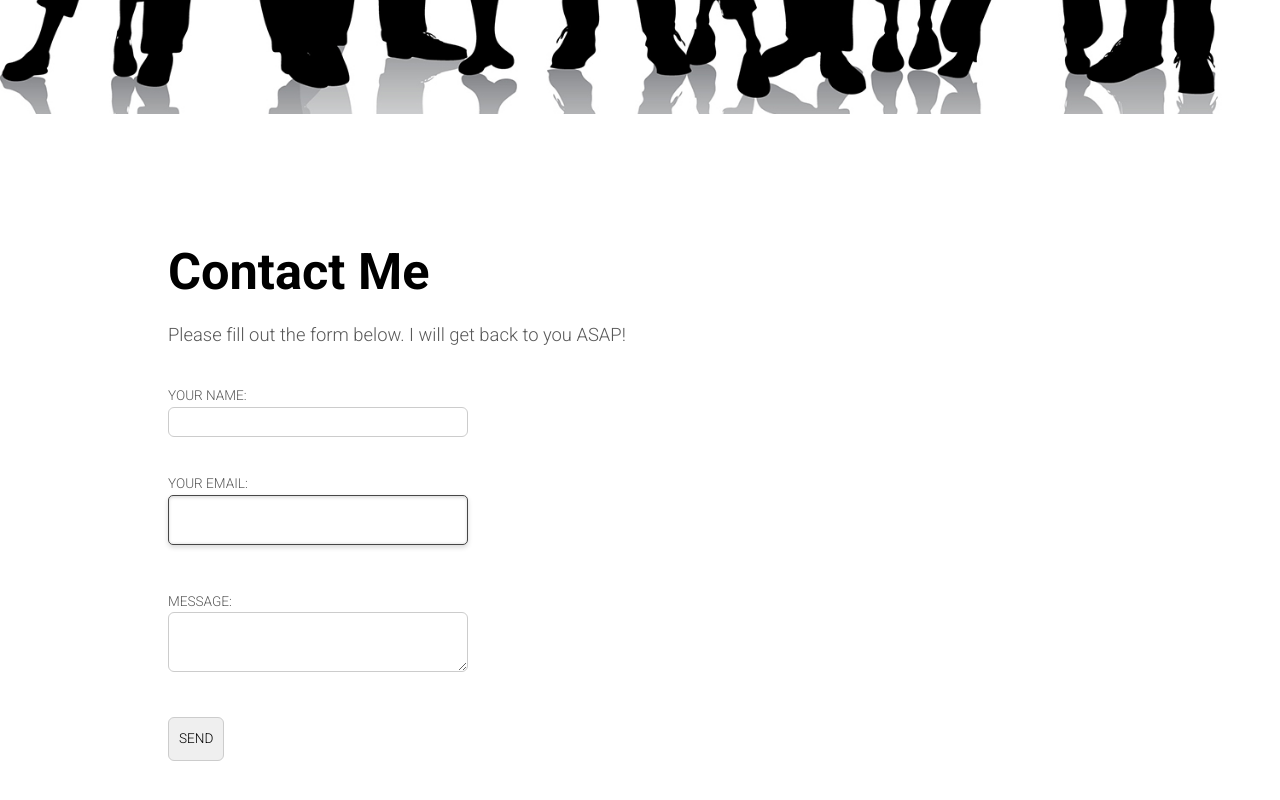
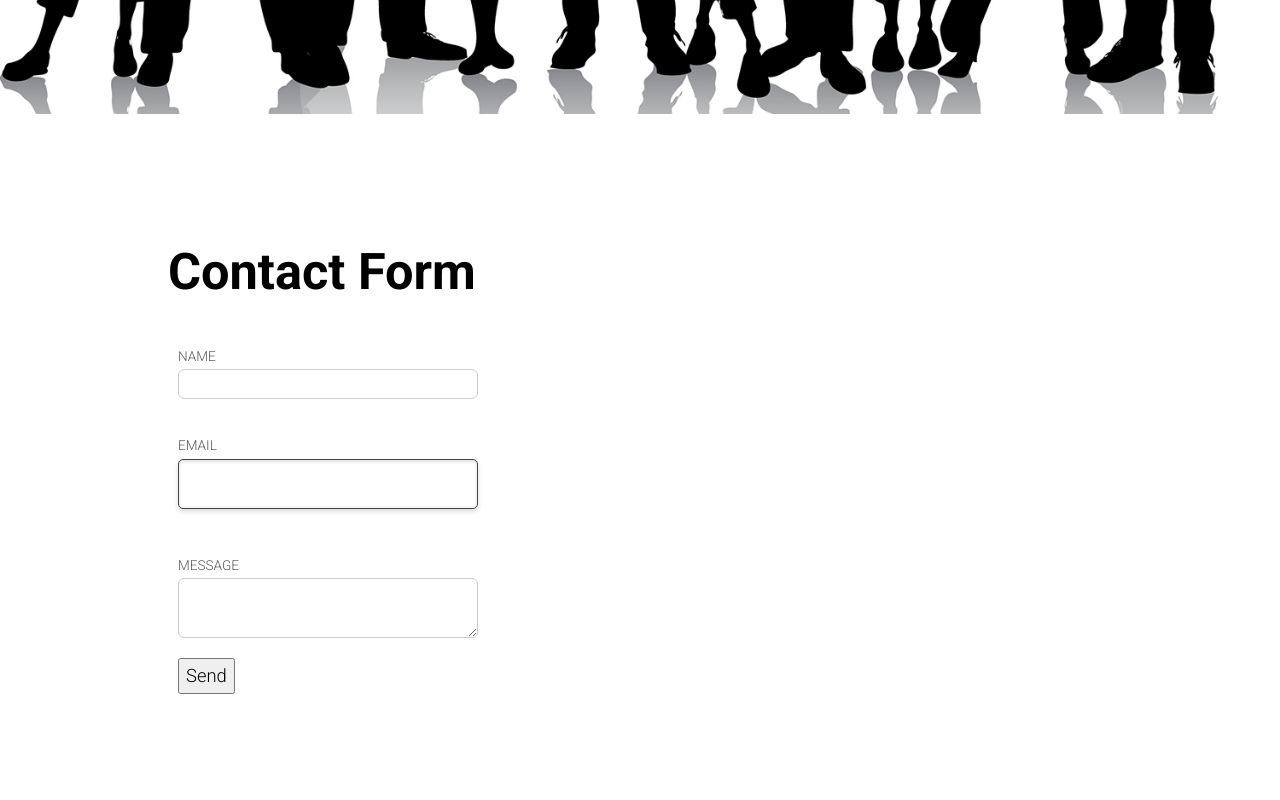
Before and after one commit to peterajones/peterjonesdev2022, a Next.js app: page /contact in a window 1280 px wide. Shown: the part 446-1246 px from the top of the page. Built offline with nearby package versions, Linux system fonts and the light colour scheme; no server answers; a web font is replaced by a local one.

Commit message:
fixing the contact form

```diff
--- a/package.json
+++ b/package.json
@@ -5,12 +5,13 @@
     "dev": "next dev -p 3000",
     "https": "node server.js",
     "build": "next build && next export",
-    "start": "next start",
+    "start": "next start -p 3001",
     "lint": "next lint"
   },
   "dependencies": {
     "@chakra-ui/react": "^1.7.3",
     "@fortawesome/fontawesome-free": "^5.15.4",
+    "@fortawesome/fontawesome-svg-core": "^6.1.1",
     "@fortawesome/free-solid-svg-icons": "^5.15.4",
     "@fortawesome/react-fontawesome": "^0.1.16",
     "@next-auth/mongodb-adapter": "^1.0.1",
@@ -21,6 +22,7 @@
     "mongodb": "^4.2.2",
     "next": "12.0.7",
     "next-auth": "4.0.6",
+    "next-optimized-images": "^2.6.2",
     "nodemailer": "^6.7.2",
     "nprogress": "^0.2.0",
     "react": "17.0.2",
--- a/pages/contact/ContactForm.js
+++ b/pages/contact/ContactForm.js
@@ -1,105 +1,68 @@
-import { useState } from "react";
-// import { Redirect } from 'react-router-dom';
+import { useState, useEffect } from 'react';
+import Head from 'next/head'
+// import styles from '../styles/Home.module.css'
 
-const encode = data => {
-	return Object.keys(data)
-		.map(key => encodeURIComponent(key) + "=" + encodeURIComponent(data[key]))
-		.join("&");
-};
+export default function Home() {
+  const [success, setSuccess] = useState(false);
 
-export default function ContactForm(props) {
-	console.log(props);
-	const [data, setData] = useState({
-		name: "",
-		email: "",
-		message: "",
-	});
-
-	/* Here’s the juicy bit for posting the form submission */
-
-	const handleSubmit = e => {
-		console.log({ ...data });
-		fetch("/", {
-			method: "POST",
-			headers: { "Content-Type": "application/x-www-form-urlencoded" },
-			body: encode({ "form-name": "contactForm", ...data }),
-		})
-			.then(() =>
-				setData({
-					name: "",
-					email: "",
-					message: "",
-				})
-			)
-			.catch(error => alert(error));
-		e.preventDefault();
-		props.history.push("/contact/success");
-	};
-
-	const handleChange = e => {
-		const { name, value } = e.target;
-		setData({
-			...data,
-			[name]: value,
-		});
-	};
+  useEffect(() => {
+    if ( window.location.search.includes('success=true') ) {
+      setSuccess(true);
+    }
+  }, []);
 
   return (
-		<form
-			name="contactForm"
-			action="/contact/success"
-			method="POST"
-			data-netlify-recaptcha="true"
-			data-netlify="true"
-			Content-Type="application/x-www-form-urlencoded"
-			// style={{ minHeight: "400px" }}
-			onSubmit={handleSubmit}
-		>
-			<input type="hidden" name="form-name" value="contactForm" />
+    <>
+      <div className='container'>
+        {/* <Head>
+          <title>Contact Form</title>
+          <link rel="icon" href="/favicon.ico" />
+        </Head> */}
+
+        <main className='main'>
+          <h1 className='title'>Contact Form</h1>
+
+          {success && (
+            <p style={{ color: 'green'}}>
+              Successfully submitted form!
+            </p>
+          )}
+
+          <div className='grid'>
+            <div className='card'>
+              <form name="contact" method="POST" action="/?success=true" data-netlify="true">
+                <input type="hidden" name="form-name" value="contact" />
                 <p>
-				<label htmlFor="name">
-					Your Name:{" "}
-					<input
-						type="text"
-						name="name"
-						id="name"
-						value={data.name}
-						required
-						onChange={handleChange}
-					/>
-				</label>
+                  <label htmlFor="name">Name</label>
+                  <input type="text" id="name" name="name" />
                 </p>
                 <p>
-				<label htmlFor="email">
-					Your Email:{" "}
-					<input
-						type="email"
-						name="email"
-						id="email"
-						value={data.email}
-						required
-						onChange={handleChange}
-					/>
-				</label>
+                  <label htmlFor="email">Email</label>
+                  <input type="text" id="email" name="email" />
                 </p>
                 <p>
-				<label htmlFor="message">
-					Message:{" "}
-					<textarea
-						name="message"
-						id="message"
-						value={data.message}
-						required
-						onChange={handleChange}
-					/>
-				</label>
+                  <label htmlFor="message">Message</label>
+                  <textarea id="message" name="message"></textarea>
                 </p>
-			<div data-netlify-recaptcha="true" />
                 <p>
-				<button className="btn-submit" type="submit">
-					Send
-				</button>
+                  <button type="submit">Send</button>
                 </p>
               </form>
-	);
-};
+            </div>
+          </div>
+        </main>
+
+        {/* <footer className="footer">
+          <a
+            href="https://vercel.com?utm_source=create-next-app&utm_medium=default-template&utm_campaign=create-next-app"
+            target="_blank"
+            rel="noopener noreferrer"
+          >
+            Powered by{' '}
+            <img src="/vercel.svg" alt="Vercel Logo" className='logo' />
+          </a>
+        </footer> */}
+      </div>
+    </>
+  )
+}
--- a/pages/contact/index.js
+++ b/pages/contact/index.js
@@ -29,8 +29,8 @@ const Contact = props => {
 			<div className={`fade-in ${didMount && "visible"}`}>
 				<div className="container">
 					<div className="content">
-						<h1>Contact Me</h1>
-						<p>Please fill out the form below. I will get back to you ASAP!</p>
+						{/* <h1>Contact Me</h1>
+						<p>Please fill out the form below. I will get back to you ASAP!</p> */}
 						<ContactForm history={props.history} />
 					</div>
 				</div>
```
Also changed, not shown: pages/contact/~ContactForm.js (added, +105 -0 lines), 1 other file (tests, documents, lock files or other folders). Lines whose indentation alone changed are shown as unchanged.
